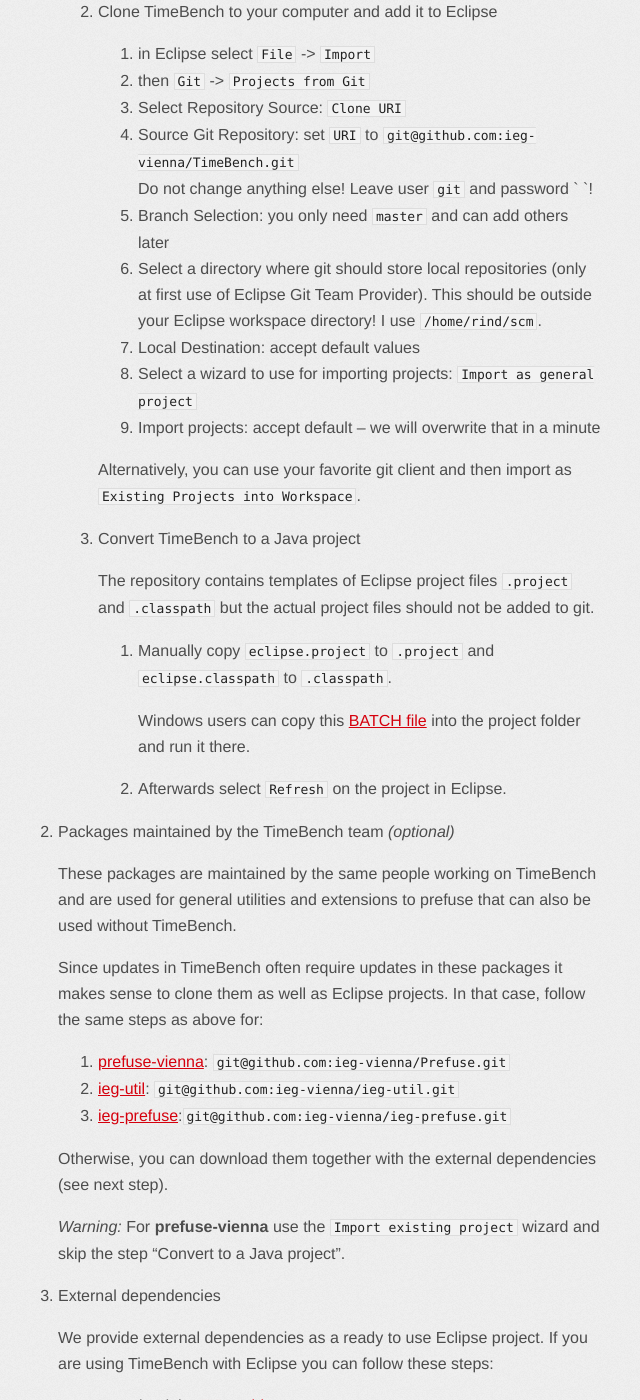
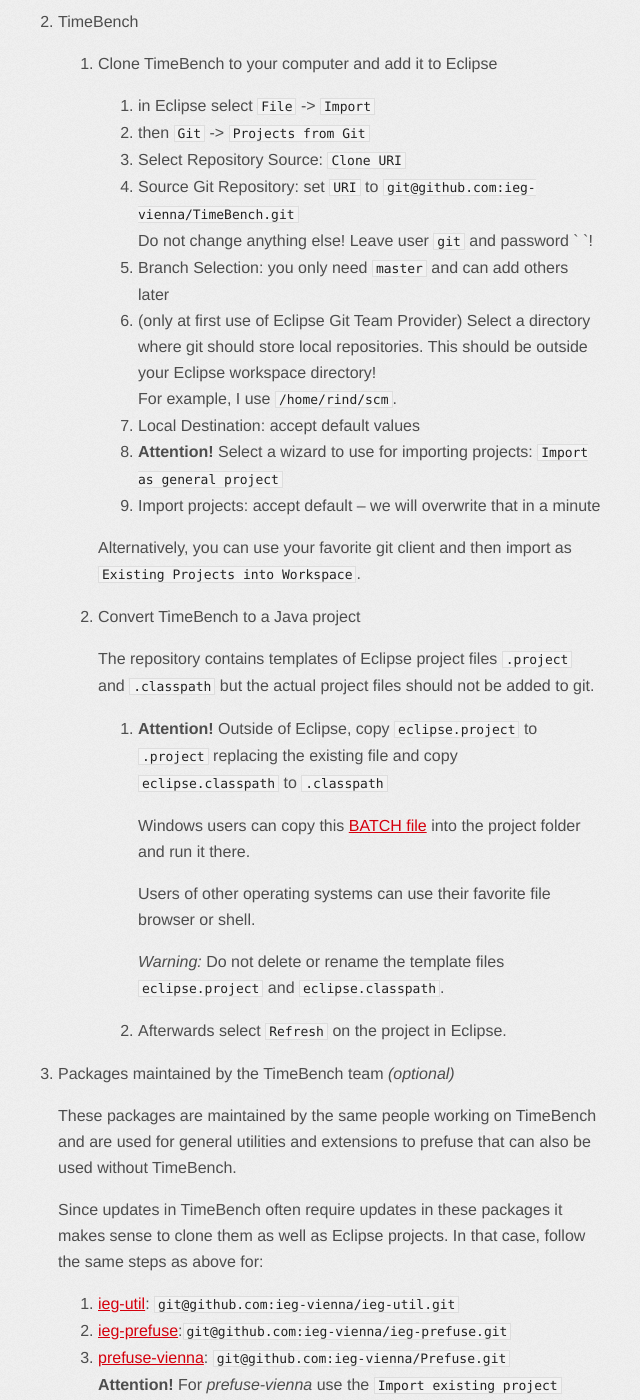
Before and after one commit to ieg-vienna/TimeBench, a Jekyll site: the page built from start.md, in a window 1280 px wide and 1400 px high, scrolled down 1127 px. Shown: the whole window, without its empty margins (109-749 px from the left). Built offline with Jekyll 4.4.1, drawn with Linux system fonts in a browser that asks for light colours; Markdown is read by kramdown in place of the engine named in the settings; some of the changed text lies outside the part shown.

Commit message:
Start Guide: update based on MW observation

```diff
--- a/start.md
+++ b/start.md
@@ -41,12 +41,14 @@
 We assume you use a current version of the [**Eclipse IDE**](http://www.eclipse.org/downloads/)
 including at least the _Eclipse Java Development Tools_ and the _Eclipse Git Team Provider_.
 
+__Attention:__ Most steps are trivial or simply accepting defaults, but a few require special attention.
+Better follow the guideline carefully.
+
+1. Register at [GitHub](https://github.com/)
+    and _(optional)_ [setup SSH keys](https://help.github.com/articles/generating-ssh-keys).
+    Otherwise you can use the `HTTPS clone URL` as URI.
+
 1. TimeBench
-
-    1. Register at [GitHub](https://github.com/)
-        and [setup SSH keys](https://help.github.com/articles/generating-ssh-keys) _(optional)_
-
-        Otherwise you can use the `HTTPS clone URL` as URI.
 
     2. Clone TimeBench to your computer and add it to Eclipse
         1. in Eclipse select `File` -> `Import`
@@ -55,11 +57,11 @@
         4. Source Git Repository: set `URI` to `git@github.com:ieg-vienna/TimeBench.git`<br>
             Do not change anything else! Leave user `git` and password ` `!
         5. Branch Selection: you only need `master` and can add others later
-        6. Select a directory where git should store local repositories (only at first use of Eclipse Git Team Provider).
-            This should be outside your Eclipse workspace directory!
-            I use `/home/rind/scm`.
+        6. (only at first use of Eclipse Git Team Provider) Select a directory where git should store local repositories.
+            This should be outside your Eclipse workspace directory!<br>
+            For example, I use `/home/rind/scm`.
         7. Local Destination: accept default values
-        8. Select a wizard to use for importing projects: `Import as general project`
+        8. __Attention!__ Select a wizard to use for importing projects: `Import as general project`
         9. Import projects: accept default -- we will overwrite that in a minute
 
         Alternatively, you can use your favorite git client and then import as `Existing Projects into Workspace`.
@@ -69,9 +71,14 @@
         The repository contains templates of Eclipse project files `.project` and `.classpath`
         but the actual project files should not be added to git.
 
-        1. Manually copy `eclipse.project` to `.project` and `eclipse.classpath` to `.classpath`.
+        1. __Attention!__ Outside of Eclipse, copy `eclipse.project` to `.project` replacing the existing file
+            and copy `eclipse.classpath` to `.classpath`
 
             Windows users can copy this [BATCH file](downloads/make-eclipse-project.bat) into the project folder and run it there.
+
+            Users of other operating systems can use their favorite file browser or shell.
+
+            _Warning:_ Do not delete or rename the template files `eclipse.project` and `eclipse.classpath`.
 
         2. Afterwards select `Refresh` on the project in Eclipse.
 
@@ -85,13 +92,12 @@
     it makes sense to clone them as well as Eclipse projects.
     In that case, follow the same steps as above for:
 
-    1. [prefuse-vienna](https://github.com/ieg-vienna/Prefuse): `git@github.com:ieg-vienna/Prefuse.git`
     2. [ieg-util](https://github.com/ieg-vienna/ieg-util): `git@github.com:ieg-vienna/ieg-util.git`
     3. [ieg-prefuse](https://github.com/ieg-vienna/ieg-prefuse):`git@github.com:ieg-vienna/ieg-prefuse.git`
+    1. [prefuse-vienna](https://github.com/ieg-vienna/Prefuse): `git@github.com:ieg-vienna/Prefuse.git`<br>
+        __Attention!__ For *prefuse-vienna* use the `Import existing project` wizard and skip the step "Convert to a Java project".
 
     Otherwise, you can download them together with the external dependencies (see next step).
-
-    _Warning:_ For **prefuse-vienna** use the `Import existing project` wizard and skip the step "Convert to a Java project".
 
 3. External dependencies
 
@@ -103,7 +109,7 @@
     3. then `General` -> `Existing Projects into Workspace`
     4. Choose `Select archive file` and `Browse...` for the downloaded ZIP file.
 
-    _DISCLAIMER:_ We provide these packages solely as a convenience for developers interested in TimeBench.
+    ___DISCLAIMER:___ We provide these packages solely as a convenience for developers interested in TimeBench.
         They is by no means guaranteed to be complete, up-to-date, or secure.
 
 
```
